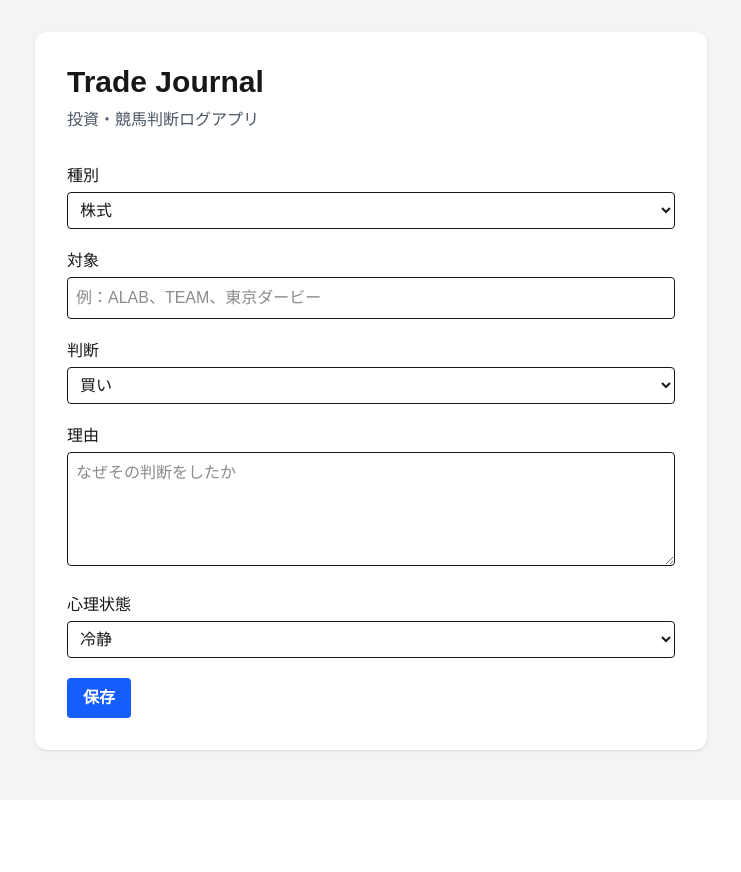
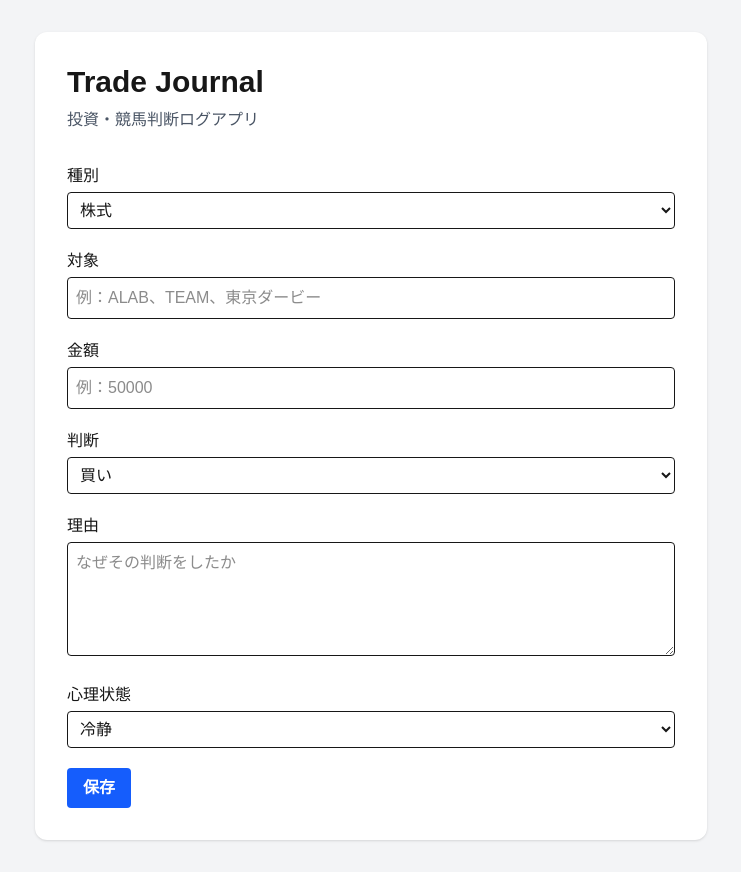
Before and after one commit to fcd0520-netizen/trade-journal, a Next.js app: page / in a window 1280 px wide. Shown: the whole page, without its empty margins (269-1010 px from the left). Before the commit the page ends 800 px from the top, so only its background shows below. Built offline with nearby package versions, Linux system fonts and the light colour scheme.

Commit message:
金額入力を追加

```diff
--- a/app/page.tsx
+++ b/app/page.tsx
@@ -4,6 +4,8 @@ import { useState } from "react";
 
 export default function Home() {
   const [message, setMessage] = useState("");
+  const [target, setTarget] = useState("");
+  const [amount, setAmount] = useState("");
   return (
     <main className="min-h-screen bg-gray-100 p-8">
       <div className="mx-auto max-w-2xl rounded-xl bg-white p-8 shadow">
@@ -28,7 +30,15 @@ export default function Home() {
               placeholder="例：ALAB、TEAM、東京ダービー"
             />
           </div>
-
+          <div>
+          <label className="block font-medium">金額</label>
+          <input
+    className="mt-1 w-full rounded border p-2"
+    placeholder="例：50000"
+    value={amount}
+    onChange={(e) => setAmount(e.target.value)}
+  />
+</div>
           <div>
             <label className="block font-medium">判断</label>
             <select className="mt-1 w-full rounded border p-2">
```
